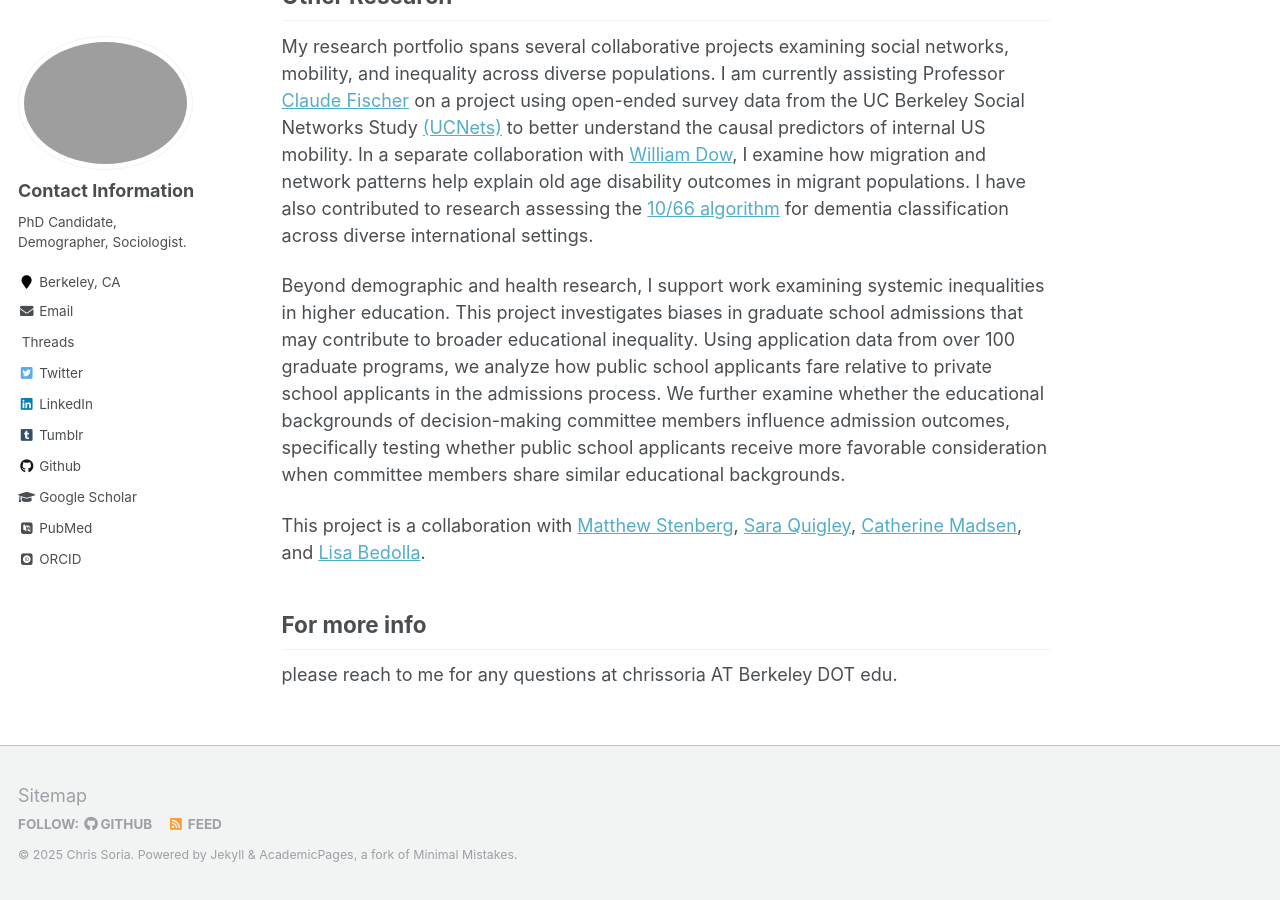
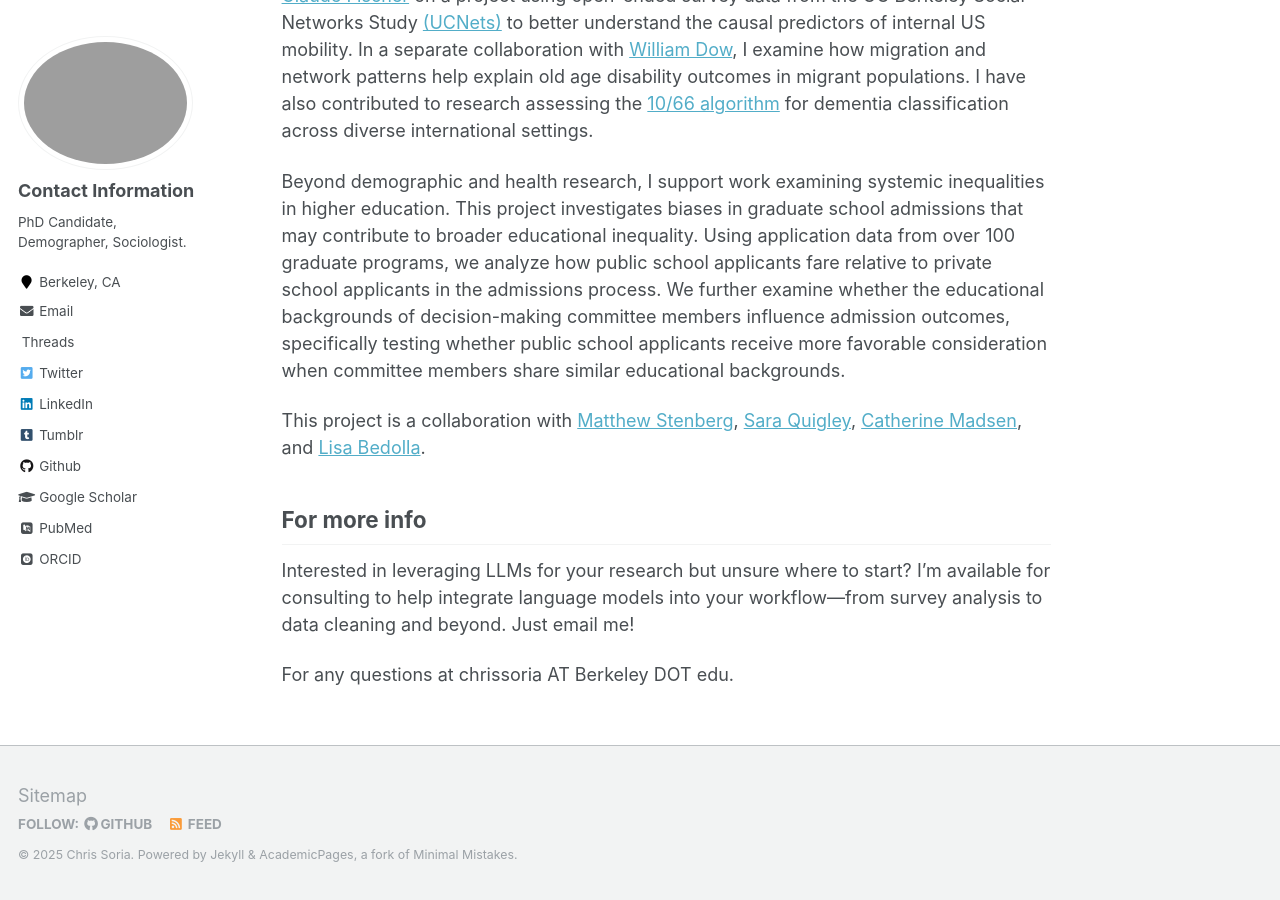
Before and after one commit to chrissoria/chrissoria.github.io, a Jekyll site: the page built from _pages/about.md, in a window 1280 px wide and 900 px high, scrolled down 2799 px. Built offline with Jekyll 4.4.1, drawn with Linux system fonts in a browser that asks for light colours; some web fonts are replaced; some of the changed text lies outside the part shown.

Commit message:
moved consulting offer to bottom of page

```diff
--- a/_pages/about.md
+++ b/_pages/about.md
@@ -77,4 +75,6 @@ This project is a collaboration with [Matthew Stenberg](https://matthewstenberg.
 
 For more info
 ------
-please reach to me for any questions at chrissoria AT Berkeley DOT edu.
+Interested in leveraging LLMs for your research but unsure where to start? I'm available for consulting to help integrate language models into your workflow—from survey analysis to data cleaning and beyond. Just email me!
+
+For any questions at chrissoria AT Berkeley DOT edu.
```
Also changed, not shown: other parts of _pages/about.md (+0 -2 lines).
